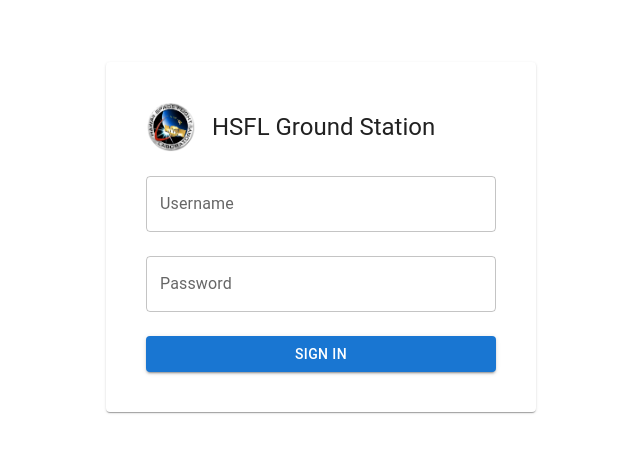
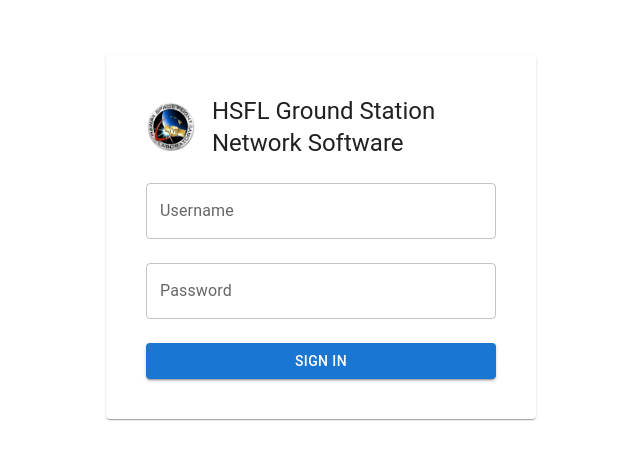
Before and after one commit to colbren/hsfl-ground-station, a React (Vite) app in the folder frontend/: page /login in a window 1280 px wide. Shown: the part 163-622 px from the top of the page, without its empty margins (319-959 px from the left). Built offline with nearby package versions, Linux system fonts and the light colour scheme; no server answers.

Commit message:
Adding IP to allowed hosts for backend

```diff
--- a/frontend/src/auth/LoginPage.tsx
+++ b/frontend/src/auth/LoginPage.tsx
@@ -80,7 +80,7 @@
                             mr: 2,
                         }}
                     />
-                    HSFL Ground Station
+                    HSFL Ground Station Network Software
                 </Typography>
 
                 <TextField
```
Also changed, not shown: 2 other files (tests, documents, lock files or other folders).
